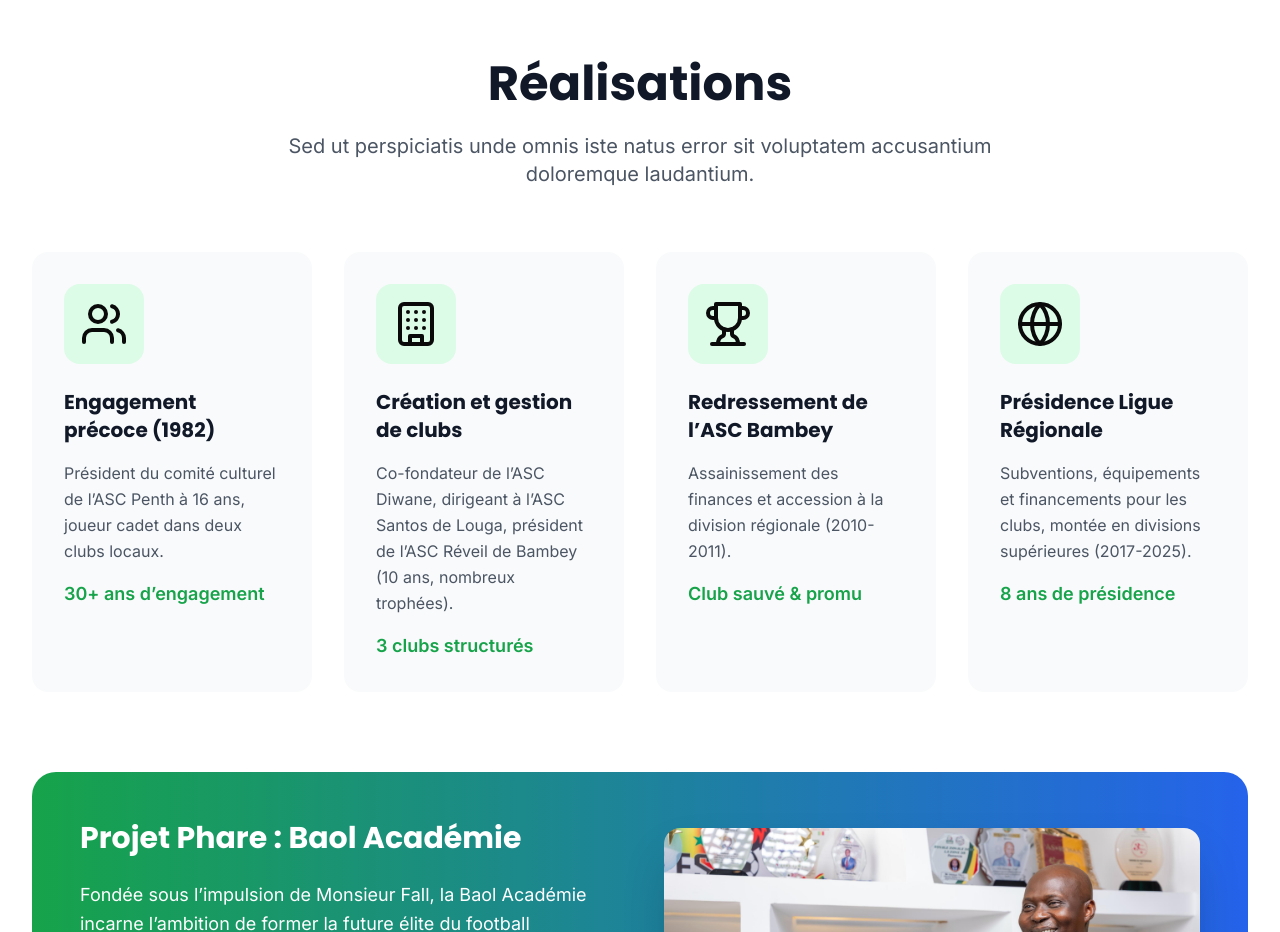
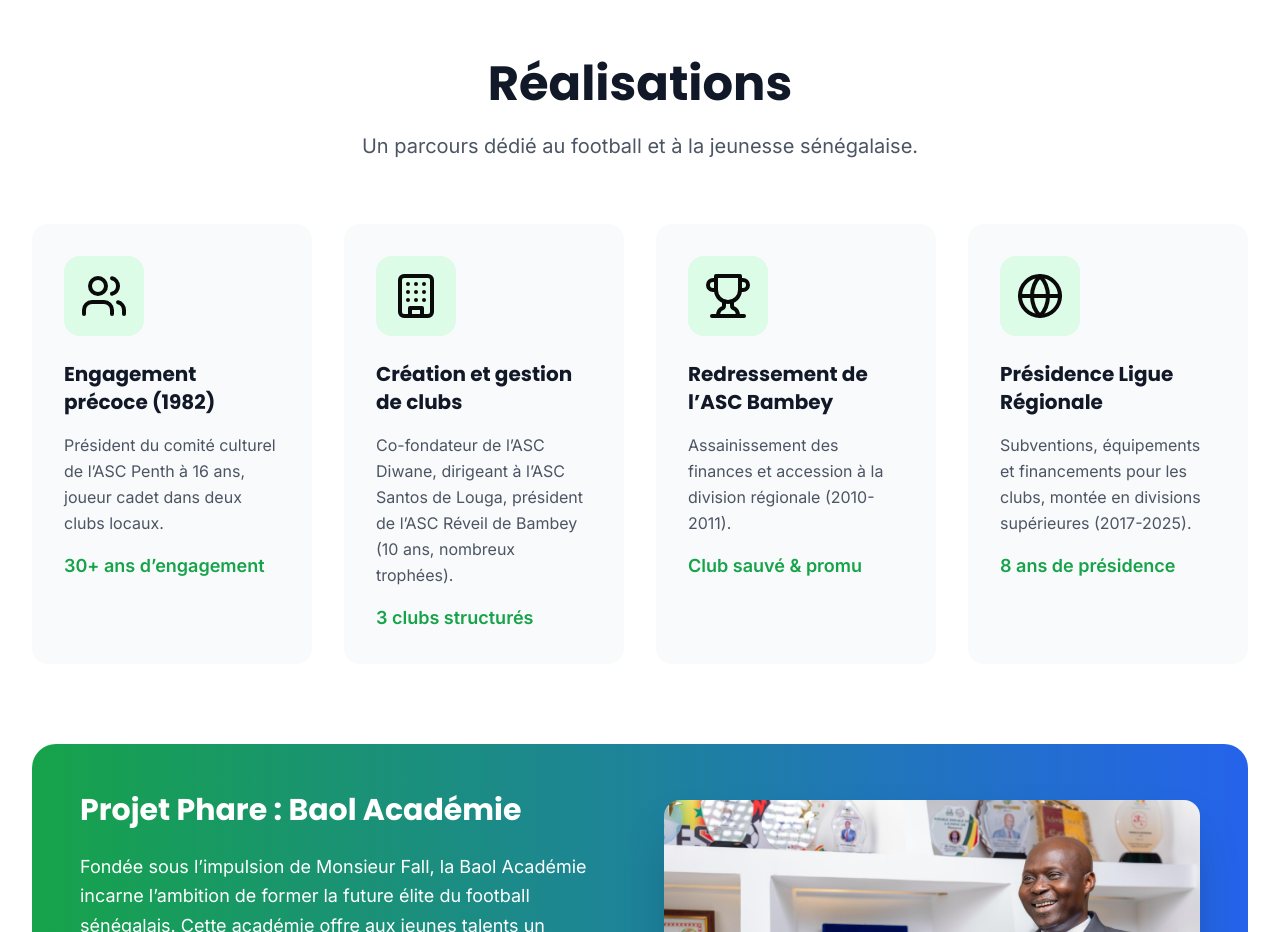
Before and after one commit to TheOphelda/Abdoulaye-Fall-Landing-page, a Next.js app: page / in a window 1280 px wide. Shown: the part 1760-2692 px from the top of the page. Built offline with nearby package versions, Linux system fonts and the light colour scheme.

Commit message:
lorem del

```diff
--- a/components/Achievements.tsx
+++ b/components/Achievements.tsx
@@ -56,7 +56,7 @@ const Achievements = () => {
             Réalisations
           </h2>
           <p className="text-xl text-gray-600 max-w-3xl mx-auto">
-            Sed ut perspiciatis unde omnis iste natus error sit voluptatem accusantium doloremque laudantium.
+            Un parcours dédié au football et à la jeunesse sénégalaise.
           </p>
         </div>
 
```
